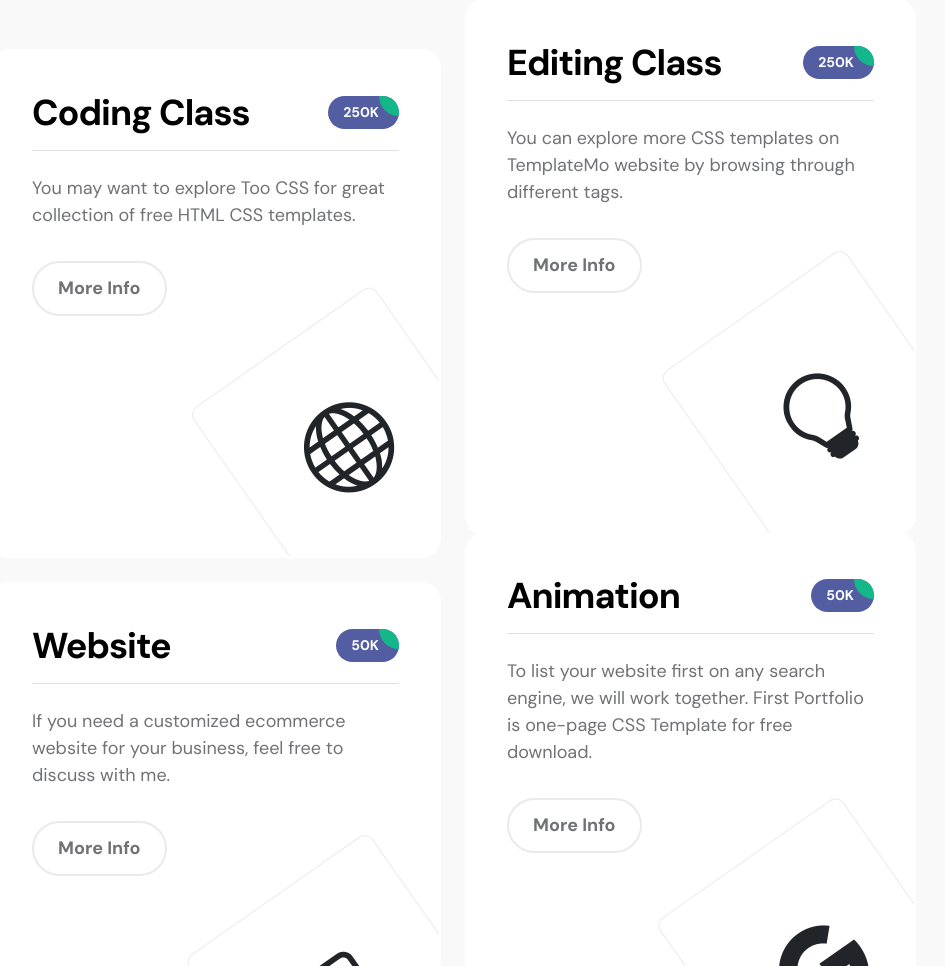
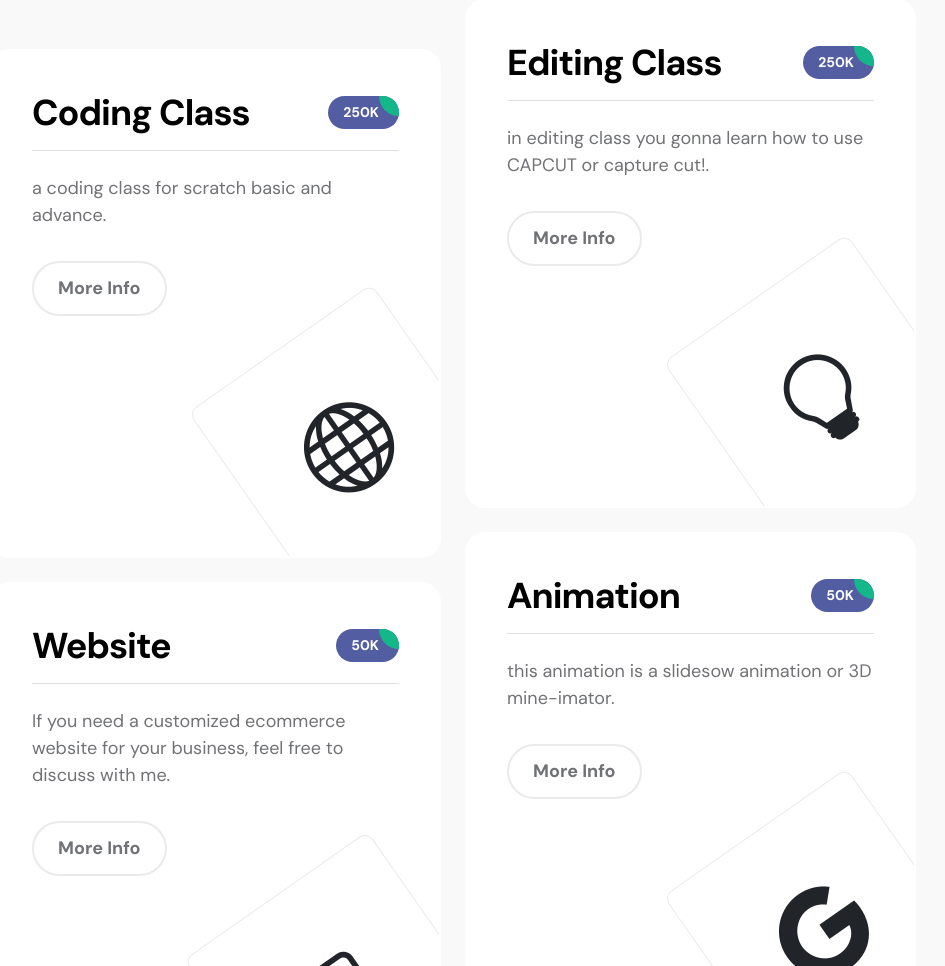
Before and after one commit to jaz-animation/jaz-animation.github.io, a plain HTML site: page index.html in a window 1280 px wide. Shown: the part 2620-3586 px from the top of the page, without its empty margins (187-1132 px from the left). Drawn offline with Linux system fonts and the light colour scheme.

Commit message:
update cover

```diff
--- a/index.html
+++ b/index.html
@@ -270,7 +270,7 @@ https://templatemo.com/tm-578-first-portfolio
                                             </div>
                                         </div>
 
-                                        <p>You may want to explore Too CSS for great collection of free HTML CSS templates.</p>
+                                        <p>a coding class for scratch basic and advance.</p>
 
                                         <a href="#" class="custom-btn custom-border-btn btn mt-3">More Info</a>
 
@@ -291,7 +291,7 @@ https://templatemo.com/tm-578-first-portfolio
                                             </div>
                                         </div>
 
-                                        <p>You can explore more CSS templates on TemplateMo website by browsing through different tags.</p>
+                                        <p>in editing class you gonna learn how to use CAPCUT or capture cut!.</p>
 
                                         <a href="#" class="custom-btn custom-border-btn btn mt-3">More Info</a>
 
@@ -333,7 +333,7 @@ https://templatemo.com/tm-578-first-portfolio
                                             </div>
                                         </div>
 
-                                        <p>To list your website first on any search engine, we will work together. First Portfolio is one-page CSS Template for free download.</p>
+                                        <p>this animation is a slidesow animation or 3D mine-imator.</p>
 
                                         <a href="#" class="custom-btn custom-border-btn btn mt-3">More Info</a>
 
```
Also changed, not shown: images/couple-working-from-home-together-sofa.jpg, images/projects/Screenshot_20230117-094652_Gallery.jpg (added), images/projects/Screenshot_20230117-094719_Gallery.jpg (added), images/projects/Screenshot_20230117-100527_Gallery.jpg (added), images/projects/apple.png (added), images/projects/click code platformer.png (added), images/projects/hillclimb.png (added), images/projects/jump!.png (added), images/projects/nikhil-KO4io-eCAXA-unsplash.jpg, images/projects/scratch rpg.png (added), images/projects/spider.png (added), images/projects/the-5th-IQYR7N67dhM-unsplash.jpg, images/projects/true-agency-9Bjog5FZ-oc-unsplash.jpg, 3 other files.
